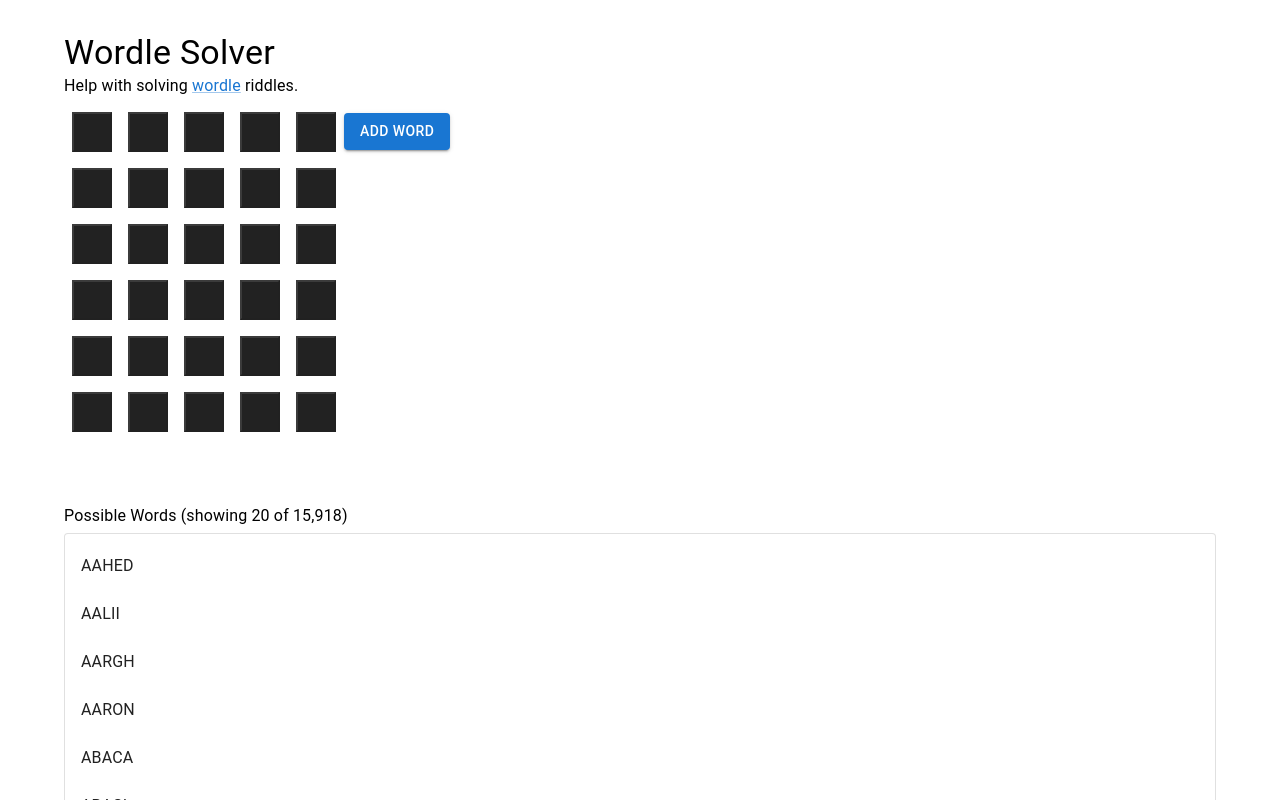
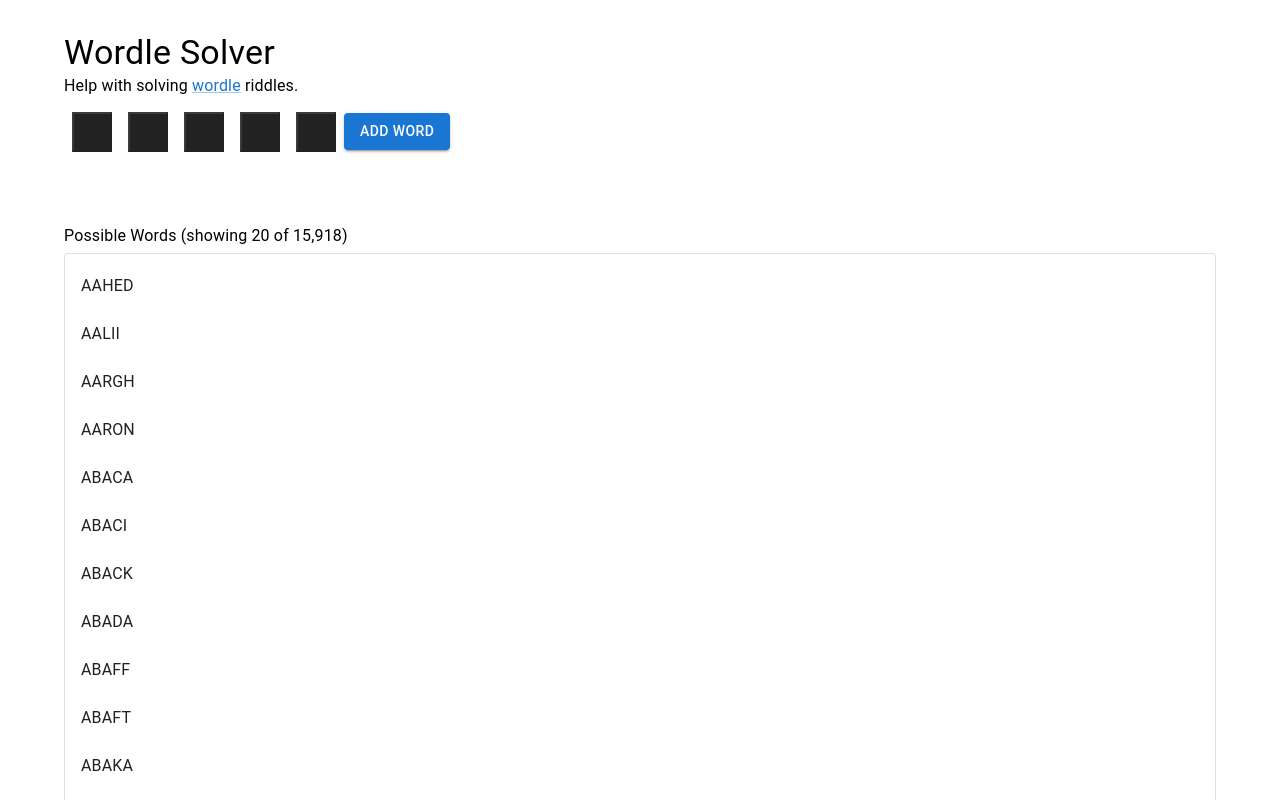
Before and after one commit to austinChappell/wordle_solver, a React (Create React App) app: page / in a window 1280 px wide. Shown: the top 800 px of the page. Built offline with nearby package versions, Linux system fonts and the light colour scheme.

Commit message:
Only show active words

```diff
--- a/src/App.tsx
+++ b/src/App.tsx
@@ -99,7 +99,7 @@
           Help with solving <Link href="https://www.powerlanguage.co.uk/wordle/">wordle</Link> riddles.
         </Typography>
 
-        {Array(numOfGuesses).fill(Boolean).map((_attempt, index) => (
+        {Array(numOfGuesses).fill(Boolean).slice(0, attemptedGuesses.length + 1).map((_attempt, index) => (
           <WordRow
             key={index}
             onSetGuess={handleSetGuess}
```
